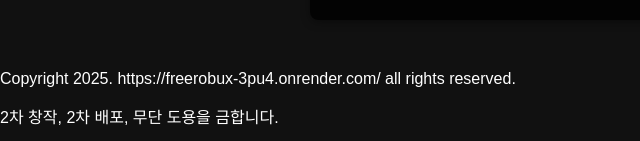
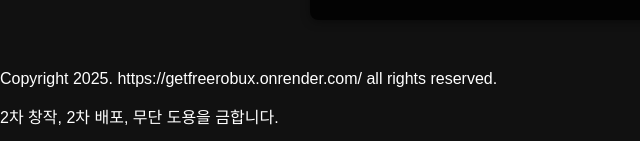
Before and after one commit to vanadiumjam/rbx_nodejs_2, a website: page form.html in a window 1280 px wide. Shown: the part 848-989 px from the top of the page, 0-640 px from the left. Drawn offline with Linux system fonts and the light colour scheme.

Commit message:
copyright name change

```diff
--- a/form.html
+++ b/form.html
@@ -117,7 +117,7 @@
 
     <footer>
         <p>
-            Copyright 2025. https://freerobux-3pu4.onrender.com/ all rights reserved.
+            Copyright 2025. https://getfreerobux.onrender.com/ all rights reserved.
         </p>
         <p>
             2차 창작, 2차 배포, 무단 도용을 금합니다.
```
Also changed, not shown: index.html (+1 -1 lines).
